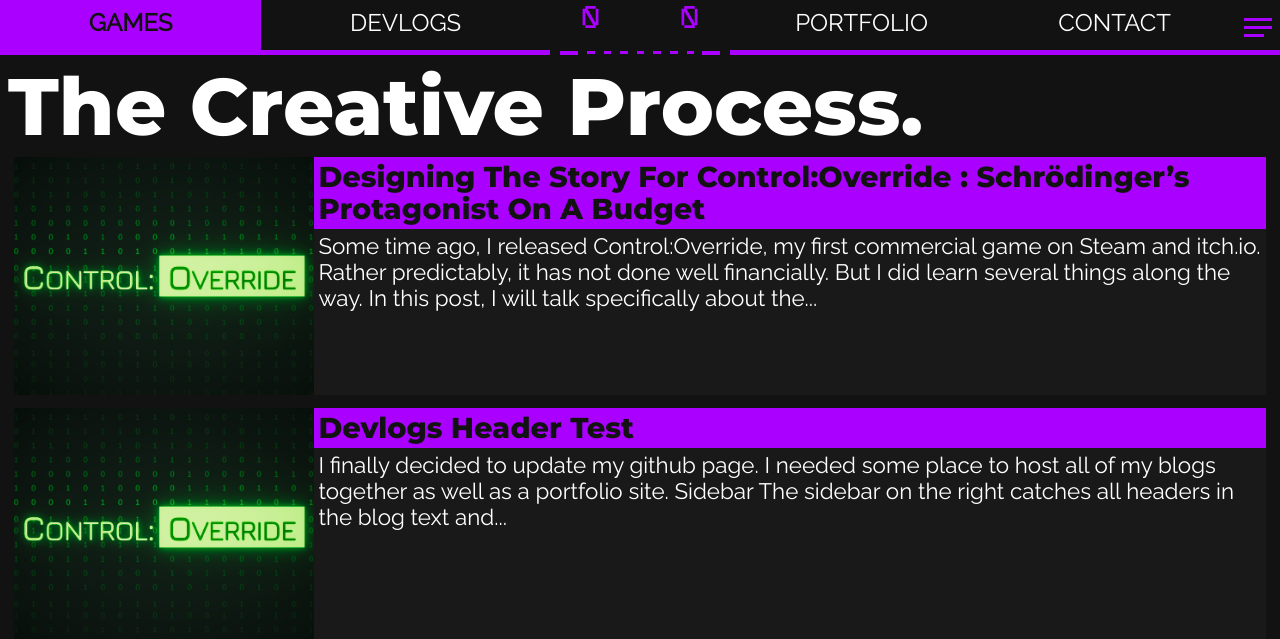
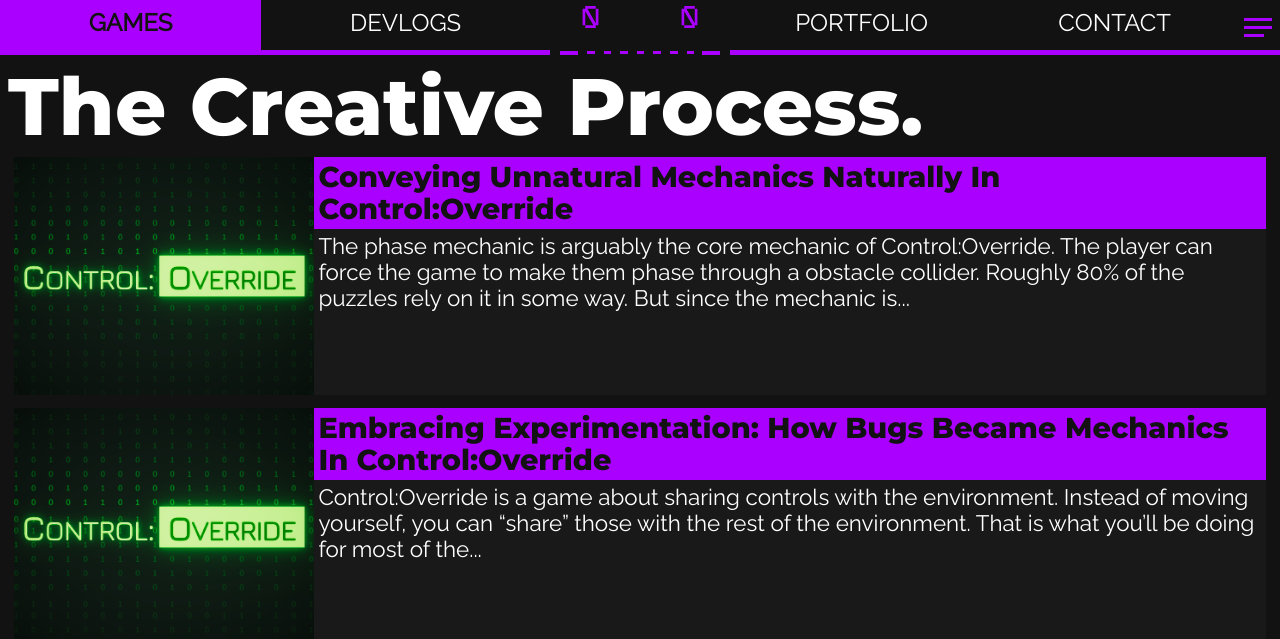
Before and after one commit to BDeshiDev/BDeshidev.github.io, a Jekyll site: the page built from devlogs.html, in a window 1280 px wide and 1400 px high, cut to the strip 0-639 px from the top of the window. Built offline with Jekyll 4.4.1, drawn with Linux system fonts in a browser that asks for light colours; nearby versions of some CDN libraries.

Commit message:
working on tutorial devlog

```diff
--- /dev/null
+++ b/_posts/23-6-12-embracing- experimentation-bugs-become-mechanics--control-override.md
@@ -0,0 +1,31 @@
+---
+title: "Embracing experimentation: How bugs became mechanics in Control:Override"
+by: B-DeshiDev
+published: true
+layout: devlog
+tags:
+  - Control:Override
+  - Design
+# headerImage: '/assets/img/Screenshot (92.2.0).png'
+previewImage: '/assets/img/Screenshot (92.2.0).png'
+game: 'Control:Override'
+comments: true
+customcss:
+  - '/assets/css/devlog.css'
+---
+Control:Override is a game about sharing controls with the environment. Instead of moving yourself, you can "share" those with the rest of the environment.
+<img src="https://img.itch.zone/aW1nLzU3MjMyMDQuZ2lm/original/n6I3Ov.gif" />
+<img src="https://cdn.akamai.steamstatic.com/steam/apps/1406090/extras/not-a-gif.gif?t=1618990597" />
+That is what you'll be doing for most of the game. *However, it is NOT the core mechanic of the game.*
+# The "bug"
+The players 2D movement input now completely applies to platforms. So they can be moved horizontally and vertically. *What is the obvious edgecase you now have to deal with?*
+>What happens when the player moves platforms to intentionally trap themselves?
+
+
+The programmer brain, once it identifies an edgecase, will scream at you to fix it, **"C'mon, just kill the player when that happpens. It's the obvious solution. Just do it already."**
+
+As game developers, our goal is to make interesting games. Instead of dismissing
+
+# The actual core mechanic of Control:Override
+It turns out,
+<img src="https://cdn.akamai.steamstatic.com/steam/apps/1406090/extras/bugs-features-tools.gif?t=1681819544">
--- /dev/null
+++ b/_posts/23-6-13-conveying-unnatural mechanics-naturally copy.md
@@ -0,0 +1,25 @@
+---
+title: "Conveying unnatural mechanics naturally in Control:Override"
+by: B-DeshiDev
+published: true
+layout: devlog
+tags:
+  - Control:Override
+  - Level Design
+  - Tutorialization
+# headerImage: '/assets/img/Screenshot (92.2.0).png'
+previewImage: '/assets/img/Screenshot (92.2.0).png'
+game: 'Control:Override'
+comments: true
+customcss:
+  - '/assets/css/devlog.css'
+---
+The phase mechanic is arguably the core mechanic of Control:Override. The player can *force* the game to make them *phase* through a obstacle collider. Roughly 80% of the puzzles rely on it in some way. But since the mechanic is a bit unnatural, teaching the player to do it was a challenge. Here is how I tutorialized this to gradually teach the players the nuances of this mechanic.
+
+# Ensure that the player knows what they need to do regardless of the mechanic
+The player can be confused about the mechanic but they should not be confused by what the level wants them to do.
+
+To do this, I made the player start the level in a position where they can see the exit. Then they fall. So they immediately understand that they need to go up.
+
+# If an action is unnatural, make it the only remaining choice
+The level starts with a big, imposing block preventing you from moving forward. At this point, the player doesn't know about the phasing mechanic.
--- a/assets/css/devlog.scss
+++ b/assets/css/devlog.scss
@@ -100,6 +100,9 @@
             word-wrap: break-word;
             white-space: pre-line;
             @include headerFontSettings(3rem,1.6rem);
+        }
+        em{
+            color: $secondary
         }
 
         .highlight {
```
Also changed, not shown: _posts/21-1-3-Uploading consciousness to the game's intro copy.md (renamed from _posts/21-1-3-Uploading consciousness to the game's intro.md), 5 other files.
